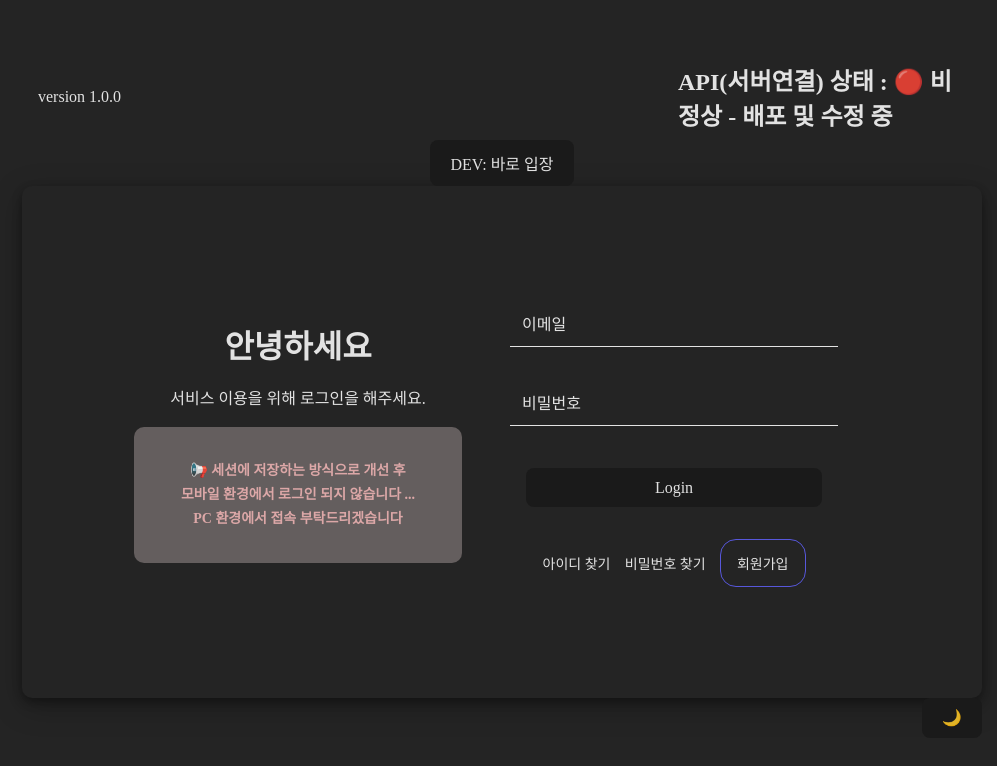
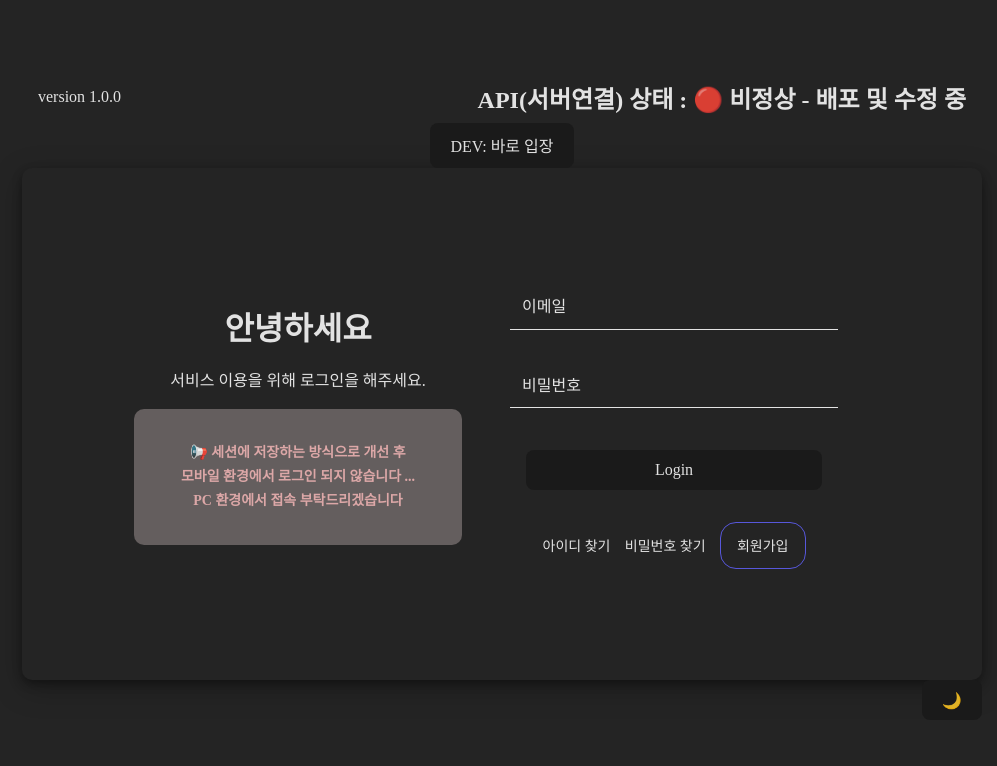
Before and after one commit to suhannoh/mini-project-frontend, a React (Vite) app: page / in a window 1280 px wide. Shown: the top 766 px of the page, without its empty margins (138-1135 px from the left). Built offline with nearby package versions, Linux system fonts and the light colour scheme; no server answers.

Commit message:
API 상태 표시 텍스트 줄바뀜 이슈 해결

```diff
--- a/src/pages/Auth/LoginPage.css
+++ b/src/pages/Auth/LoginPage.css
@@ -26,6 +26,9 @@
   font-size: 14px;
   line-height: 1.5rem;
   color : rgba(232, 175, 175, 0.909);
+}
+.main__api-health {
+  width: min-content;
 }
 .auth__wrap Button {
   margin-top: 2rem;
--- a/src/pages/Auth/LoginPage.jsx
+++ b/src/pages/Auth/LoginPage.jsx
@@ -81,7 +81,7 @@ export default function LoginPage() {
         <div>
           <div className='auth__header'>
               <p>version 1.0.0 </p>
-                <div className='main__api-health'>
+                <div id='main__api-health'>
                   <h2> API(서버연결) 상태 : {APIload ? " 로딩 중 (서버 깨우는 중)..."
                                                 : API
                                                 ? " 🟢 정상"
```
